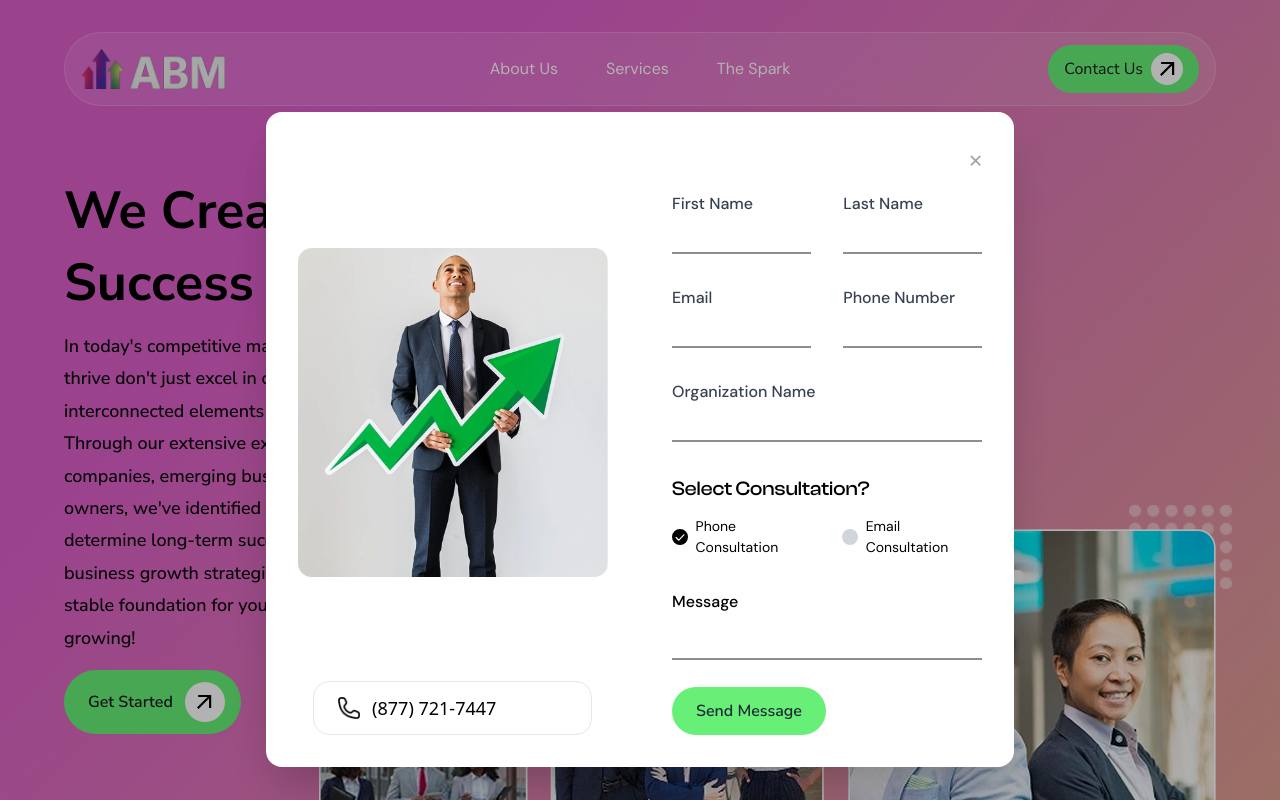
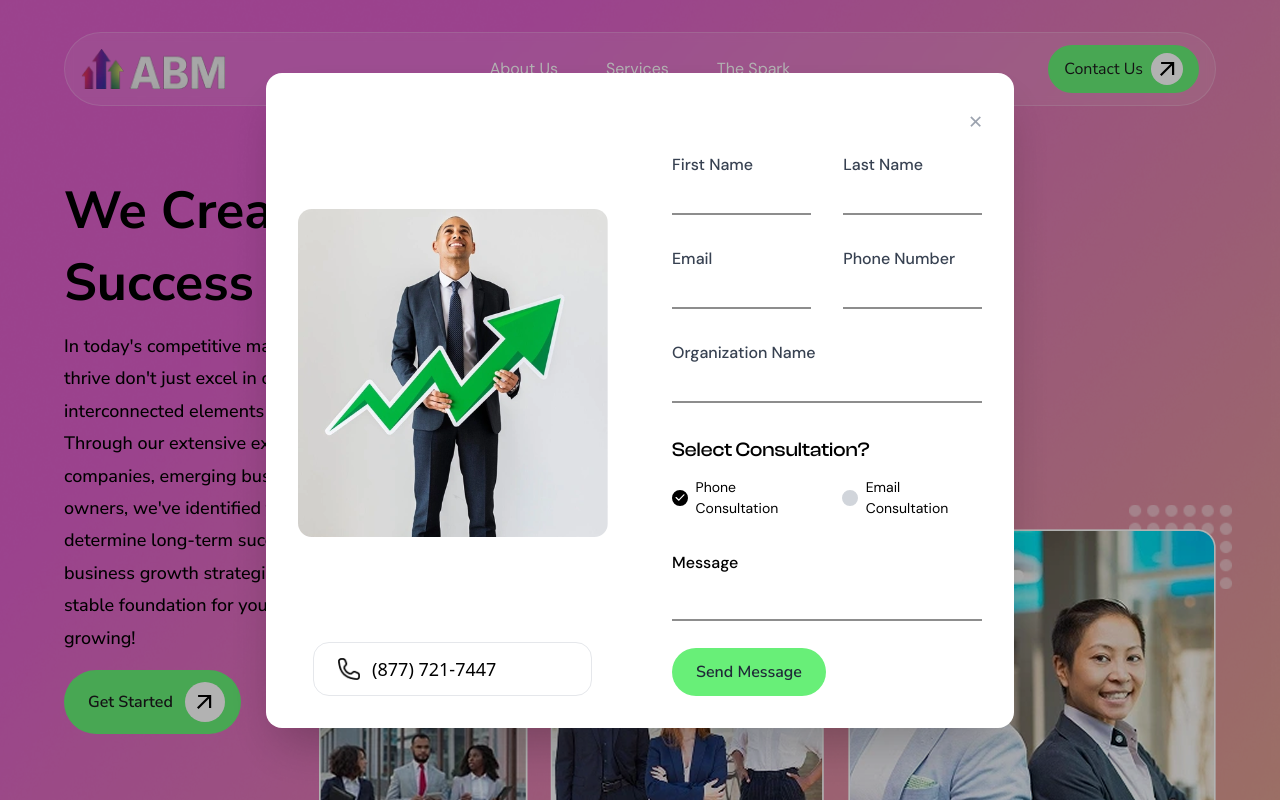
Before and after one commit to natasha-maryam/abm, a React (Vite) app: page / in a window 1280 px wide. Both pictures are taken after a click on the button "Contact Us". Shown: the top 800 px of the page. Built offline with nearby package versions, Linux system fonts and the light colour scheme; a web font is replaced by a local one.

Commit message:
Update ContactModal.jsx

```diff
--- a/src/components/ContactModal.jsx
+++ b/src/components/ContactModal.jsx
@@ -96,7 +96,7 @@ const ContactModal = ({ isOpen, onClose, source = "default" }) => {
 
   return (
     <div
-      className="fixed inset-0 bg-black bg-opacity-30 flex items-start justify-center p-4 pt-4 md:pt-28 animate-fadeIn"
+      className="fixed inset-0 bg-black bg-opacity-30 flex items-center justify-center p-4 animate-fadeIn"
       style={{ zIndex: 999999 }}
       onClick={onClose}
     >
```
